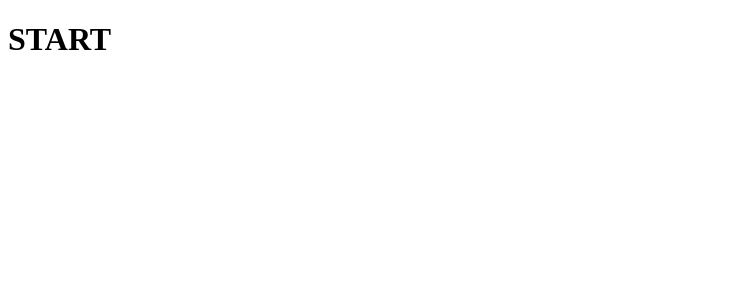
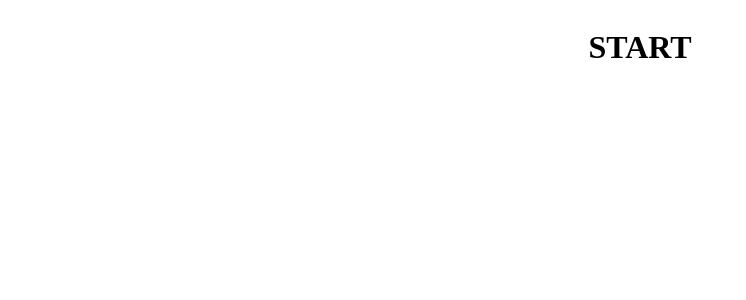
Before and after one commit to DiegoAWS/sistemadestock-ui, a React (Create React App) app: page / in a window 1280 px wide. Shown: the top 300 px of the page, without its empty margins (0-746 px from the left). Built offline with nearby package versions, Linux system fonts and the light colour scheme.

Commit message:
proyect v 1.0.3

```diff
--- a/package.json
+++ b/package.json
@@ -1,6 +1,6 @@
 {
   "name": "proyecto-web-site",
-  "version": "1.0.2",
+  "version": "1.0.3",
   "private": true,
   "dependencies": {
     "@material-ui/core": "^4.11.0",
--- a/src/assets/css/index.css
+++ b/src/assets/css/index.css
@@ -0,0 +1,4 @@
+.App{
+    display:flex;
+    justify-content: center;
+}
```
Also changed, not shown: 1 other file (tests, documents, lock files or other folders).
